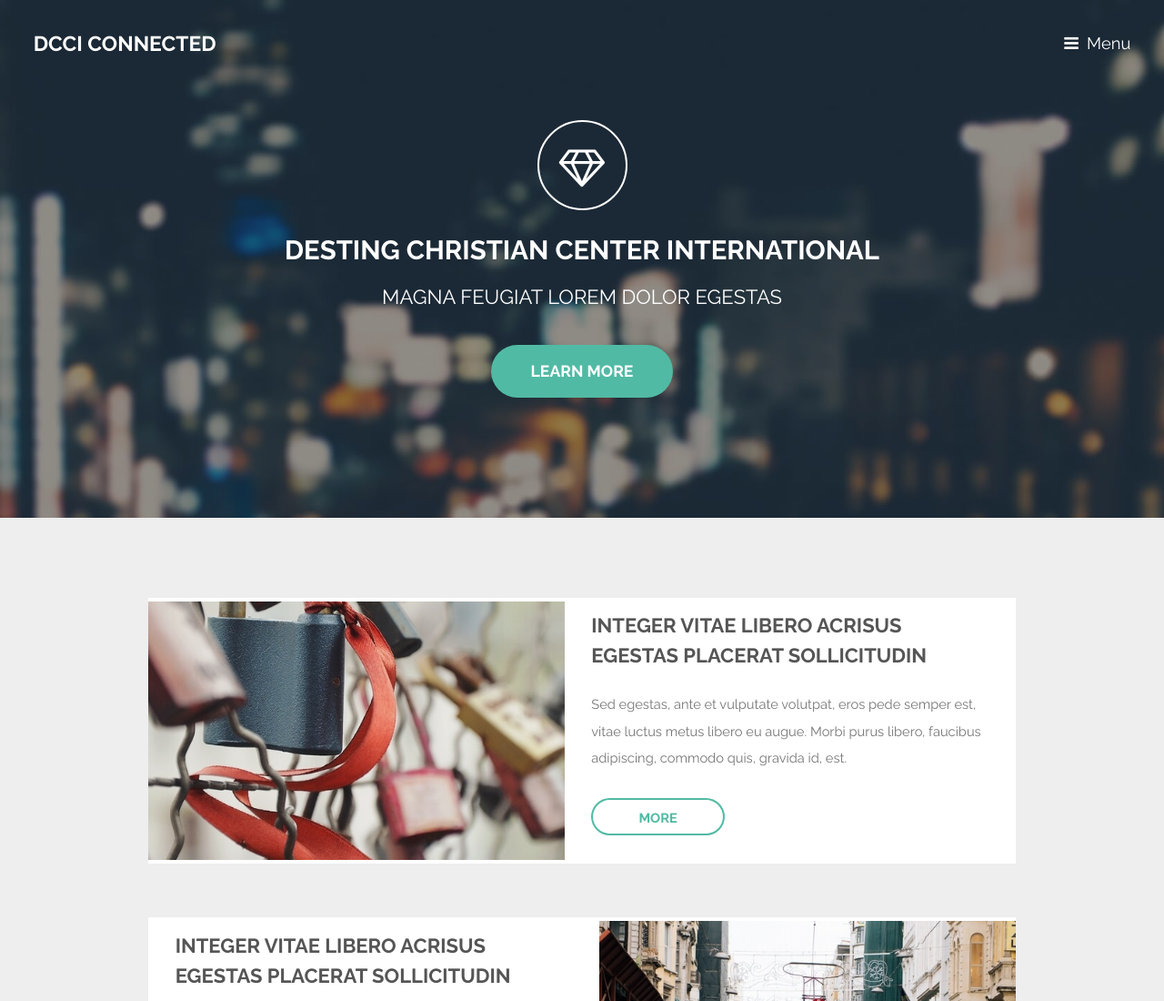
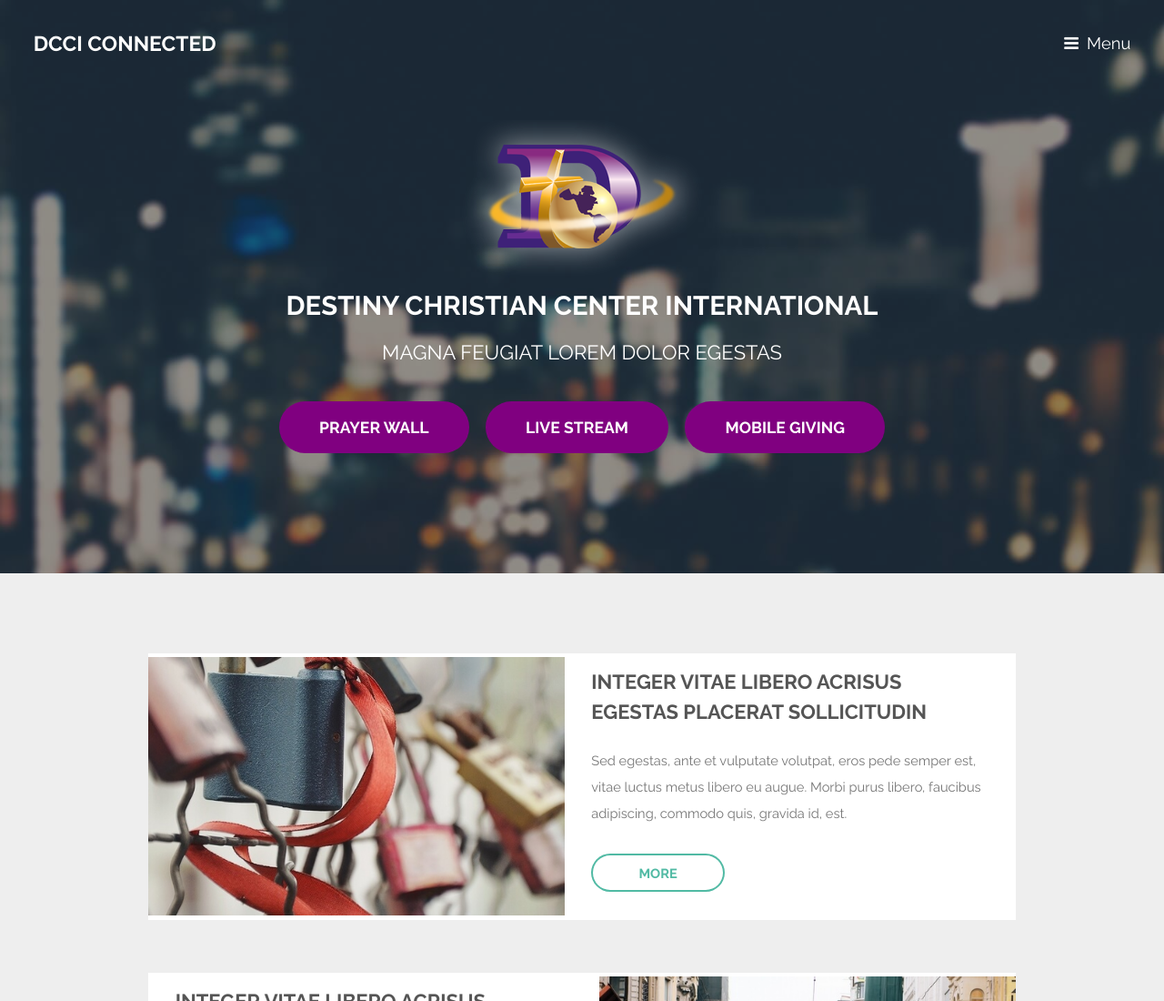
Before and after one commit to Brenw2/DCCI-Connected-MobileApp, a plain HTML site: page www/index.html in a window 1280 px wide. Shown: the top 1100 px of the page at 91% size. Drawn offline with Linux system fonts and the light colour scheme.

Commit message:
corrected colors and addin in DCCI logo to homepage

```diff
--- a/www/assets/sass/components/_button.scss
+++ b/www/assets/sass/components/_button.scss
@@ -101,7 +101,7 @@
 			&.special {
 				background-color: _palette($p, highlight);
 				box-shadow: none;
-				color: #fff !important;
+				color: #800080 !important;
 
 				&:hover {
 					background-color: lighten(_palette($p, highlight), 5);
--- a/www/index.html
+++ b/www/index.html
@@ -33,11 +33,15 @@
 
 		<!-- Banner -->
 			<section id="banner">
-				<i class="icon fa-diamond"></i>
-				<h2>DEsting Christian Center International</h2>
+				<img src="DCCILogo.png">
+                <h2>Destiny Christian Center International</h2>
 				<p>Magna feugiat lorem dolor egestas</p>
 				<ul class="actions">
-					<li><a href="#" class="button big special">Learn More</a></li>
+
+					<li><a href="#" class="button big special">Prayer wall</a></li>
+                    <li><a href="#" class="button big special">Live Stream</a></li>
+                    <li><a href="#" class="button big special">Mobile GIVING</a></li>
+
 				</ul>
 			</section>
 
```
Also changed, not shown: DCCILogo.png (added), www/DCCILogo.png (added), www/assets/css/main.css, www/images/DCCILogo.png (added).
